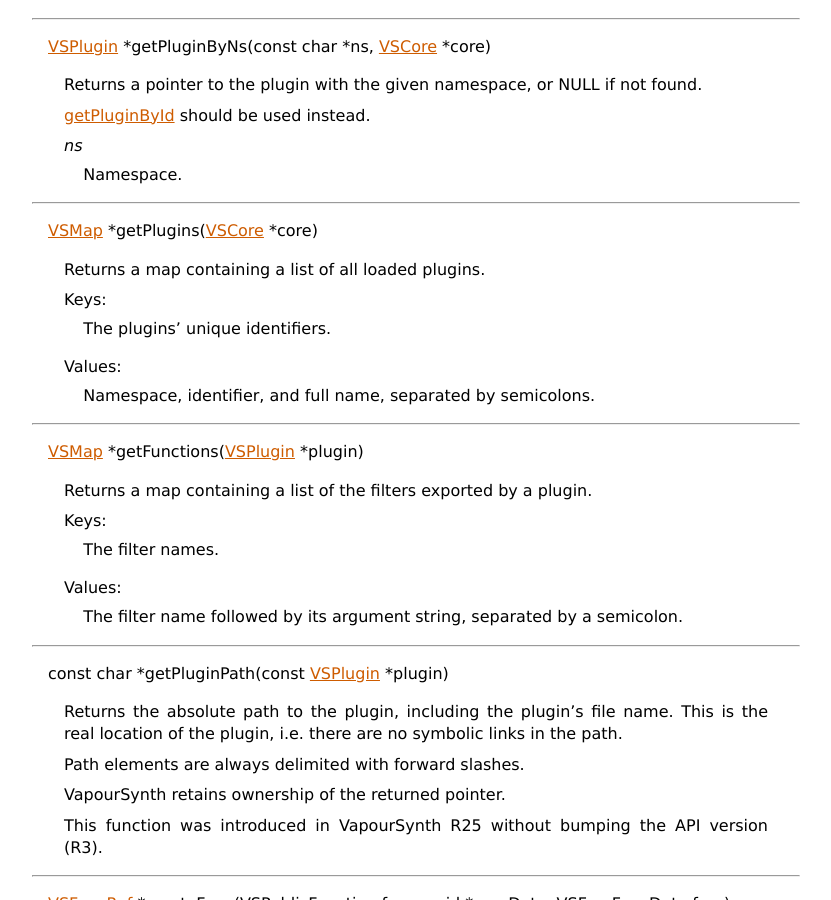
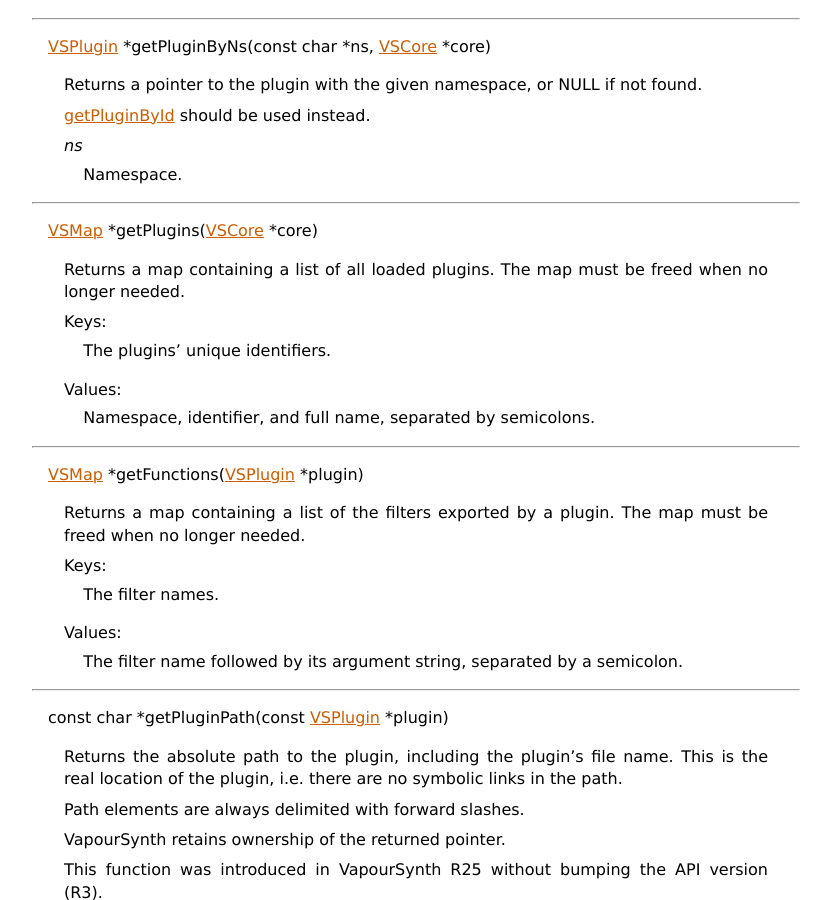
Before and after one commit to vapoursynth/vapoursynth, a Sphinx documentation site: the page built from doc/api/vapoursynth.h.rst, in a window 1280 px wide and 900 px high, scrolled down 30523 px. Shown: the whole window, without its empty margins (48-879 px from the left). Built offline with Sphinx 7.4.7, drawn with Linux system fonts in a browser that asks for light colours; formulas are drawn with MathJax 3.

Commit message:
doc: Clarify API documentation

```diff
--- a/doc/api/vapoursynth.h.rst
+++ b/doc/api/vapoursynth.h.rst
@@ -2032,7 +2032,8 @@
 
    VSMap_ \*getPlugins(VSCore_ \*core)
 
-      Returns a map containing a list of all loaded plugins.
+      Returns a map containing a list of all loaded plugins. The map
+      must be freed when no longer needed.
 
       Keys:
          The plugins' unique identifiers.
@@ -2047,6 +2048,7 @@
    VSMap_ \*getFunctions(VSPlugin_ \*plugin)
 
       Returns a map containing a list of the filters exported by a plugin.
+      The map must be freed when no longer needed.
 
       Keys:
          The filter names.
```
